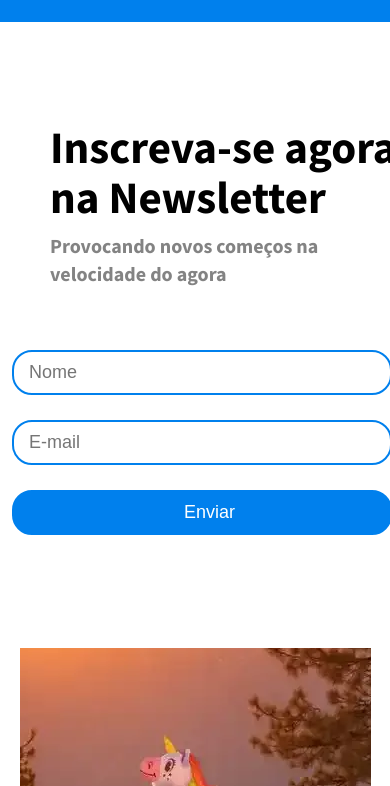
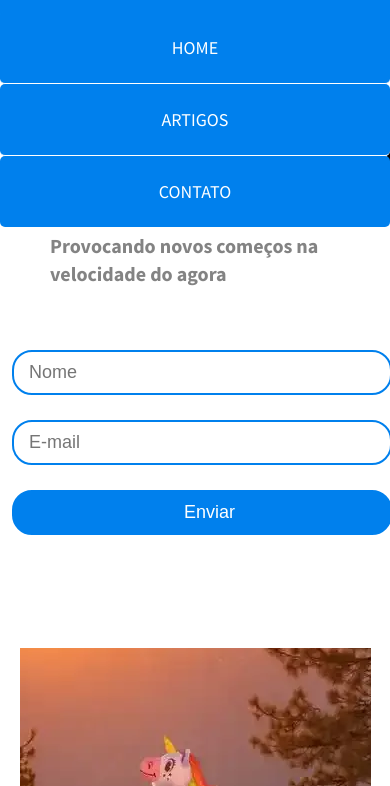
Before and after one commit to Paulojr09/StartSe-Livecoding2, a plain HTML site: page index.html in a window 390 px wide. Both pictures are taken after a click on the label 355 px from the left and 40 px from the top of the page. Shown: the part 58-844 px from the top of the page. Drawn offline with Linux system fonts and the light colour scheme.

Commit message:
Implementa menu lateral retratil

```diff
--- a/css/responsive.css
+++ b/css/responsive.css
@@ -1,17 +1,21 @@
-@media (max-width: 1000px){
-    main .container-main div{
+@media (max-width: 1000px) {
+    main .container-main div {
         margin: auto;
     }
-    main .container-main img{
+
+    main .container-main img {
         display: none;
     }
+
     h2 {
         margin-left: 50px;
     }
+
     div h3 {
         margin-left: 50px;
     }
-    form{
+
+    form {
         display: flex;
         align-items: center;
         width: 100%;
@@ -19,8 +23,9 @@
         text-align: center;
         flex-direction: column;
     }
+
     input {
-        margin:12px;
+        margin: 12px;
     }
 }
 
@@ -29,26 +34,56 @@
         padding: 0px 20px;
     }
 }
+
 @media (max-width: 630px) {
-    nav {
+    .menu-button-container {
+        display: flex;
+    }
+
+    .menu {
+        position: absolute;
+        margin-top: 30px;
+        flex-direction: column;
+        width: 100vw;
+        justify-content: center;
+        align-items: center;
+        left: 100%;
+        transform: translateX(100vw);
+        transition: 0.5 ease transform;
+    }
+
+    .menu>li {
+        display: flex;
+        justify-content: center;
+        margin: 0;
+        padding: 0px;
+        width: 100%;
+        color: white;
+        background-color: #0080ed;
+        border-radius: 5px;
+    }
+
+    .menu>li:not(:last-child) {
+        border-bottom: 1px solid white;
+    }
+
+    .menu li a {
+        flex: 1;
+        text-align: center;
+    }
+
+    main .container-menu img {
         display: none;
     }
-    main .container-menu img{
-        display: none;
-    }
-    .container-menu{
+
+    .container-menu {
         height: 100%;
-        display:flex;
+        display: flex;
         align-items: center;
         justify-content: center;
     }
 
-    #checkbox-menu {
-        position: absolute;
-        opacity: 0;
-    }
-
-    label{
+    label {
         cursor: pointer;
         position: relative;
         display: block;
@@ -56,7 +91,7 @@
         width: 30px;
     }
 
-    label span{
+    label span {
         position: absolute;
         display: block;
         height: 5px;
@@ -66,27 +101,38 @@
         transition: 0.25s ease-in-out;
     }
 
-    label span:nth-child(1){
+    label span:nth-child(1) {
         top: 0;
     }
-    label span:nth-child(2){
+
+    label span:nth-child(2) {
         top: 8px;
     }
-    label span:nth-child(3){
+
+    label span:nth-child(3) {
         top: 16px;
     }
 
-    #checkbox-menu:checked + label span:nth-child(1){
+    #checkbox-menu:checked+label span:nth-child(1) {
         transform: rotate(-45deg);
         top: 8px
     }
-    #checkbox-menu:checked + label span:nth-child(2){
+
+    #checkbox-menu:checked+label span:nth-child(2) {
         opacity: 0;
     }
-    #checkbox-menu:checked + label span:nth-child(3){
+
+    #checkbox-menu:checked+label span:nth-child(3) {
         transform: rotate(45deg);
         top: 8px
     }
 
+    nav.menu{
+        width: 100%;
+    }
 
+    #checkbox-menu:checked~nav .menu{
+        transform: translateX(-100vw);
+        transition: 0.5s ease transform;
+    }
 }
```
